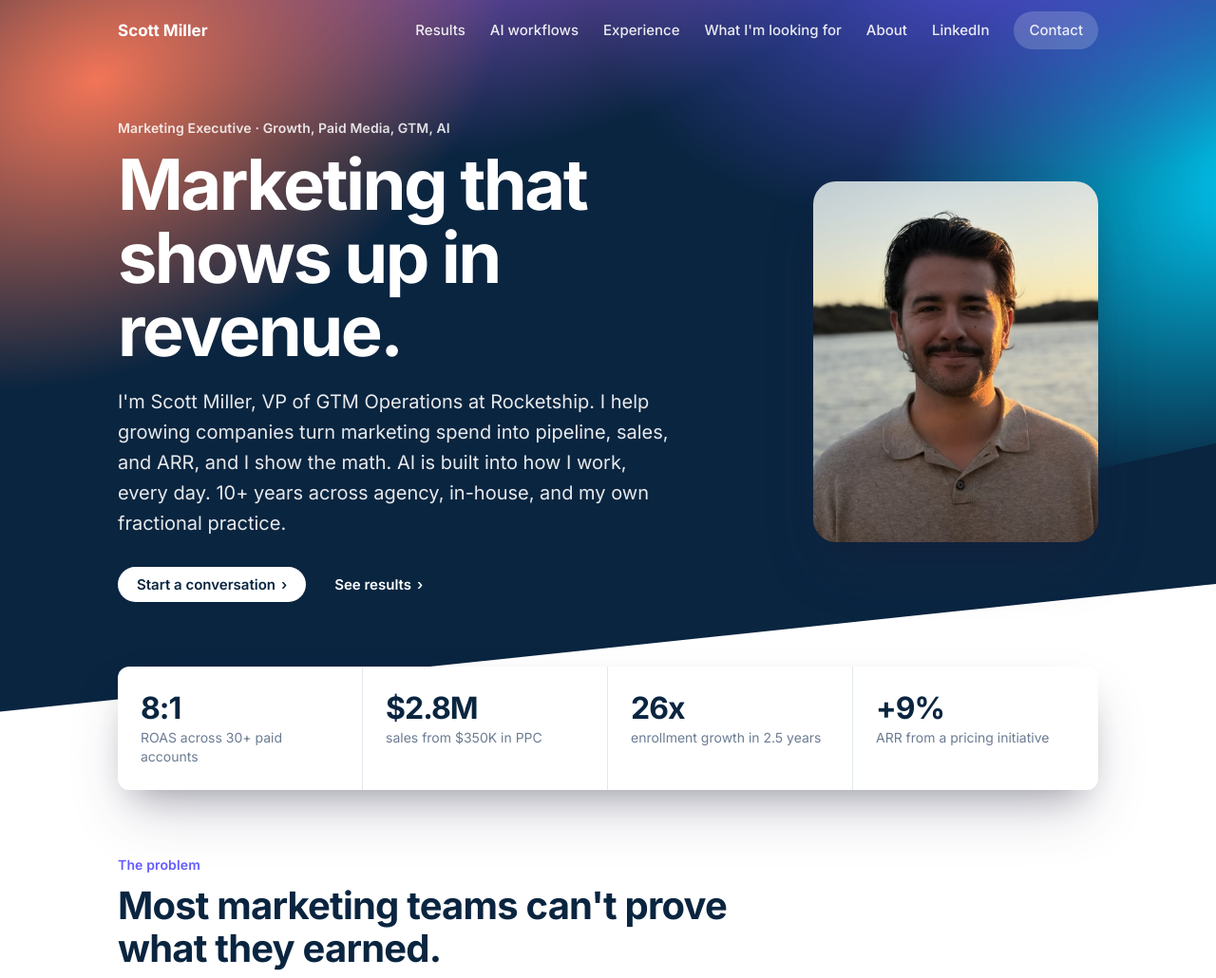
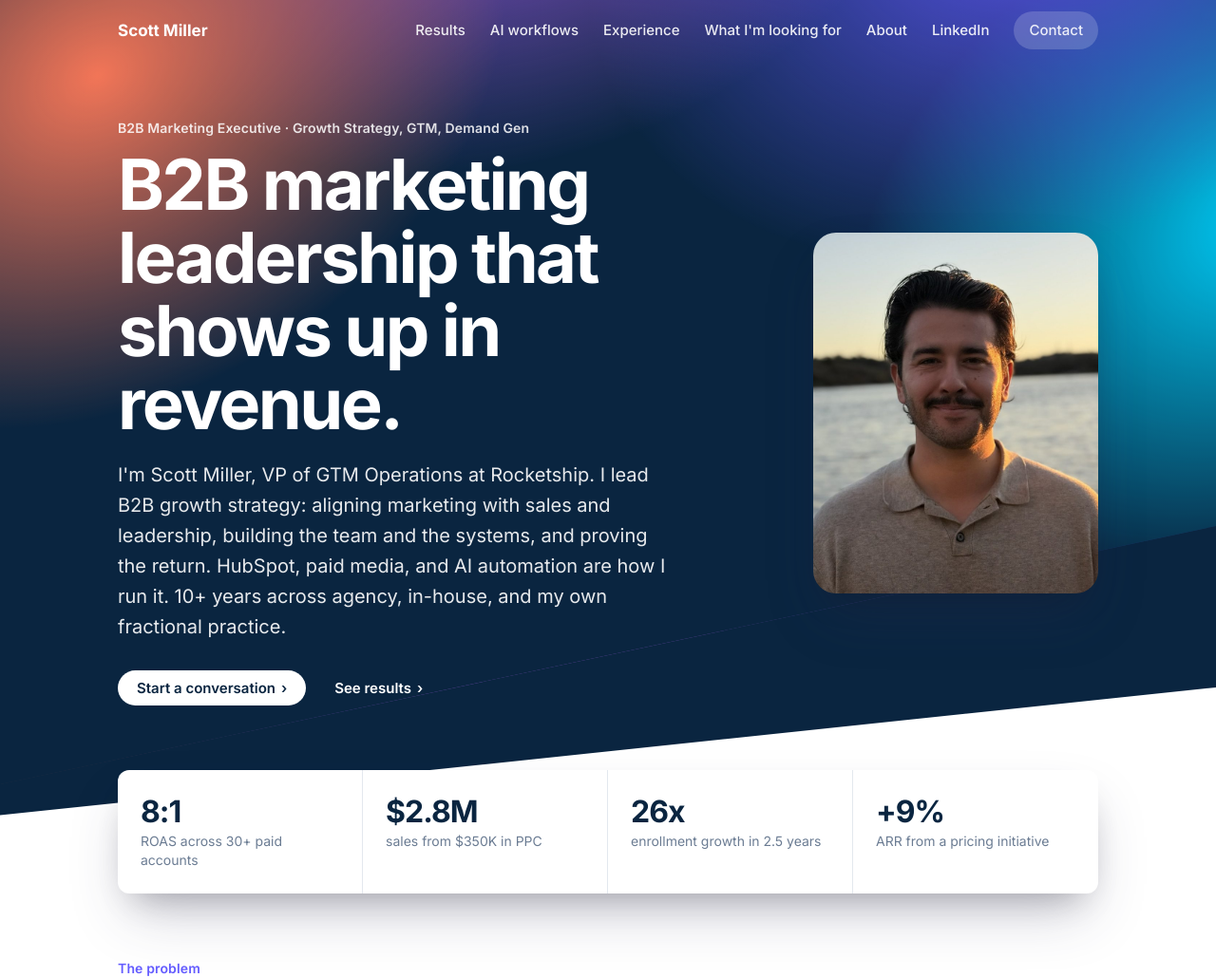
Before and after one commit to scottpmiller9-del/Scott-Miller, a plain HTML site: page index.html in a window 1280 px wide. Shown: the top 1030 px of the page at 95% size. Drawn offline with Linux system fonts and the light colour scheme.

Commit message:
Position as B2B marketing executive: strategy-led hero, HubSpot, leadership, tighter roles
Co-Authored-By: Claude Sonnet 5.5 <noreply@anthropic.com>
Claude-Session: https://claude.ai/code/session_01NCUDhZw4RK4H6ZyYN44WnU

```diff
--- a/index.html
+++ b/index.html
@@ -3,12 +3,12 @@
 <head>
 <meta charset="utf-8">
 <meta name="viewport" content="width=device-width, initial-scale=1">
-<title>Scott Miller | Marketing Executive, Growth and GTM</title>
-<meta name="description" content="Scott Miller, marketing executive. 10+ years in growth, paid media, lifecycle, GTM operations, and AI workflows. Open to Director and VP of Marketing roles, remote.">
+<title>Scott Miller | B2B Marketing Executive, Growth and GTM</title>
+<meta name="description" content="Scott Miller, B2B marketing executive. 10+ years in growth strategy, demand generation, paid media, HubSpot, GTM operations, and AI workflows. Open to Director and VP of Marketing roles, remote.">
 <meta name="robots" content="noindex, nofollow">
 <meta property="og:type" content="profile">
-<meta property="og:title" content="Scott Miller | Marketing Executive">
-<meta property="og:description" content="Marketing that shows up in revenue. 8:1 ROAS across 30+ paid accounts, +9% ARR from a pricing initiative, 26x enrollment growth.">
+<meta property="og:title" content="Scott Miller | B2B Marketing Executive">
+<meta property="og:description" content="B2B marketing leadership that shows up in revenue. 8:1 ROAS across 30+ paid accounts, +9% ARR from a pricing initiative, 26x enrollment growth.">
 <meta property="og:url" content="https://scottpatrickmiller.netlify.app/">
 <meta name="twitter:card" content="summary">
 <meta name="theme-color" content="#0a2540">
@@ -199,9 +199,9 @@ footer .wrap{display:flex;justify-content:space-between;flex-wrap:wrap;gap:10px}
   <div class="wrap">
     <div class="herogrid">
       <div class="herotext">
-        <p class="eyebrow">Marketing Executive &middot; Growth, Paid Media, GTM, AI</p>
-        <h1>Marketing that shows up in revenue.</h1>
-        <p class="bio">I'm Scott Miller, VP of GTM Operations at Rocketship. I help growing companies turn marketing spend into pipeline, sales, and ARR, and I show the math. AI is built into how I work, every day. 10+ years across agency, in-house, and my own fractional practice.</p>
+        <p class="eyebrow">B2B Marketing Executive &middot; Growth Strategy, GTM, Demand Gen</p>
+        <h1>B2B marketing leadership that shows up in revenue.</h1>
+        <p class="bio">I'm Scott Miller, VP of GTM Operations at Rocketship. I lead B2B growth strategy: aligning marketing with sales and leadership, building the team and the systems, and proving the return. HubSpot, paid media, and AI automation are how I run it. 10+ years across agency, in-house, and my own fractional practice.</p>
         <div class="btns">
           <a class="btn primary" href="#contact">Start a conversation <span class="arr">&rsaquo;</span></a>
           <a class="btn ghost" href="#wins">See results <span class="arr">&rsaquo;</span></a>
@@ -225,7 +225,7 @@ footer .wrap{display:flex;justify-content:space-between;flex-wrap:wrap;gap:10px}
   <div class="wrap">
     <p class="eyebrow">The problem</p>
     <h2>Most marketing teams can't prove what they earned.</h2>
-    <p>Budgets grow. Dashboards multiply. Leadership still asks the same question: what did we get for it? Channels run in silos, sales and marketing argue over lead quality, and new tools like AI get bolted on without a plan.</p>
+    <p>Budgets grow. Dashboards multiply. Leadership still asks the same question: what did we get for it? In B2B the sales cycle is long and the buying group is big, so the gap between activity and revenue is easy to hide. Channels run in silos, sales and marketing argue over lead quality, and new tools like AI get bolted on without a plan.</p>
     <p class="quote">You shouldn't have to guess which half of your budget is working.</p>
   </div>
 </section>
@@ -237,7 +237,7 @@ footer .wrap{display:flex;justify-content:space-between;flex-wrap:wrap;gap:10px}
     <div class="grid g4 steps">
       <div class="step"><span class="n">01</span><h3>Audit</h3><p>Find where spend leaks and where pipeline actually comes from.</p></div>
       <div class="step"><span class="n">02</span><h3>Align</h3><p>Agree on goals with sales and leadership. One scoreboard.</p></div>
-      <div class="step"><span class="n">03</span><h3>Build</h3><p>Fix the funnel, launch the programs, automate the busywork.</p></div>
+      <div class="step"><span class="n">03</span><h3>Build</h3><p>Fix the funnel, set up the CRM in HubSpot, launch the programs, automate the busywork.</p></div>
       <div class="step"><span class="n">04</span><h3>Report</h3><p>Show what each dollar returned, then double down.</p></div>
     </div>
   </div>
@@ -255,13 +255,13 @@ footer .wrap{display:flex;justify-content:space-between;flex-wrap:wrap;gap:10px}
         <p>Ran 30+ paid media accounts and an $800K budget over 18 months at an 8:1 ROAS.</p>
       </div>
       <div class="win">
-        <span class="co">Rocketship &middot; Pricing</span>
+        <span class="co">Rocketship &middot; Pricing strategy</span>
         <div class="big">+15%</div>
         <span class="bigl">qualified lead volume</span>
         <p>As VP of Growth, led a company-wide pricing initiative that added 9% to ARR.</p>
       </div>
       <div class="win">
-        <span class="co">Rocketship &middot; Client growth</span>
+        <span class="co">Rocketship &middot; HubSpot and inbound</span>
         <div class="big">+220%</div>
         <span class="bigl">ARR on directly managed accounts</span>
         <p>Led HubSpot CRM enablement and inbound lead generation for the full client base.</p>
@@ -353,11 +353,11 @@ footer .wrap{display:flex;justify-content:space-between;flex-wrap:wrap;gap:10px}
     <p class="eyebrow">Experience</p>
     <h2>Agency, in-house, and operator.</h2>
     <div class="roles">
-      <div class="role"><span class="yr">2025 &ndash; Present</span><div><h3>VP of GTM Operations</h3><span class="org">Rocketship</span><p>AI automation and team training across operations.</p></div></div>
-      <div class="role"><span class="yr">2023 &ndash; 2025</span><div><h3>VP of Growth</h3><span class="org">Rocketship</span><p>Pricing, inbound lead generation, and HubSpot CRM enablement.</p></div></div>
+      <div class="role"><span class="yr">2025 &ndash; Present</span><div><h3>VP of GTM Operations</h3><span class="org">Rocketship</span><p>Lead GTM operations: AI automation and team training across the business.</p></div></div>
+      <div class="role"><span class="yr">2023 &ndash; 2025</span><div><h3>VP of Growth</h3><span class="org">Rocketship</span><p>Led pricing strategy, inbound lead generation, and HubSpot CRM enablement.</p></div></div>
       <div class="role"><span class="yr">2024 &ndash; Present</span><div><h3>Fractional Marketing Manager</h3><span class="org">Independent</span><p>Google Ads, SEO, email, and content for a portfolio of small businesses.</p></div></div>
       <div class="role"><span class="yr">2022 &ndash; 2023</span><div><h3>Senior Account Manager</h3><span class="org">KlientBoost</span><p>Performance marketing strategy, reporting, and QBRs for client accounts.</p></div></div>
-      <div class="role"><span class="yr">2021 &ndash; 2022</span><div><h3>Director of Growth Marketing</h3><span class="org">Rocketship</span><p>Paid media strategy and a team of direct reports.</p></div></div>
+      <div class="role"><span class="yr">2021 &ndash; 2022</span><div><h3>Director of Growth Marketing</h3><span class="org">Rocketship</span><p>Set paid media strategy and managed a team of direct reports.</p></div></div>
       <div class="role"><span class="yr">2017 &ndash; 2021</span><div><h3>Marketing &amp; Ecommerce Manager</h3><span class="org">Concordia Supply</span><p>Paid search, email, and Amazon. Launched a new brand on Amazon to 1,000+ reviews.</p></div></div>
       <div class="role"><span class="yr">2015 &ndash; 2017</span><div><h3>School Growth &amp; Marketing Administrator</h3><span class="org">Inspire Charter Schools</span><p>Built and ran the marketing function through rapid enrollment growth.</p></div></div>
       <div class="role"><span class="yr">2015</span><div><h3>BA, Communications</h3><span class="org">Pepperdine University</span></div></div>
@@ -370,14 +370,14 @@ footer .wrap{display:flex;justify-content:space-between;flex-wrap:wrap;gap:10px}
     <div class="fitbox">
       <p class="eyebrow" style="color:var(--cyan)">What I'm looking for</p>
       <h2>A Director or VP of Marketing role where marketing owns a revenue number.</h2>
-      <p class="lede">Full-time and remote. I'm a fit for companies that need one leader to set strategy, build the team, and prove the return. I still run a small fractional practice, so I stay close to the actual work.</p>
+      <p class="lede">Full-time and remote. I'm a fit for B2B companies that need one leader to set the GTM strategy, align sales and marketing, build the team, and prove the return. I've led teams of up to six. I still run a small fractional practice, so I stay close to the actual work.</p>
       <div class="grid g2" style="gap:30px">
         <div>
           <h3>Where I specialize</h3>
           <ul class="tags">
-            <li>Growth strategy</li><li>Paid media</li><li>Demand generation</li><li>ABM</li>
-            <li>Lifecycle and email</li><li>CRO</li><li>SEO</li><li>HubSpot</li>
-            <li>GTM operations</li><li>AI enablement</li><li>Team leadership</li>
+            <li>B2B growth strategy</li><li>GTM operations</li><li>Demand generation</li><li>ABM</li>
+            <li>HubSpot</li><li>Team leadership</li><li>Paid media</li><li>Lifecycle and email</li>
+            <li>CRO</li><li>SEO</li><li>AI enablement</li>
           </ul>
         </div>
         <div>
```
